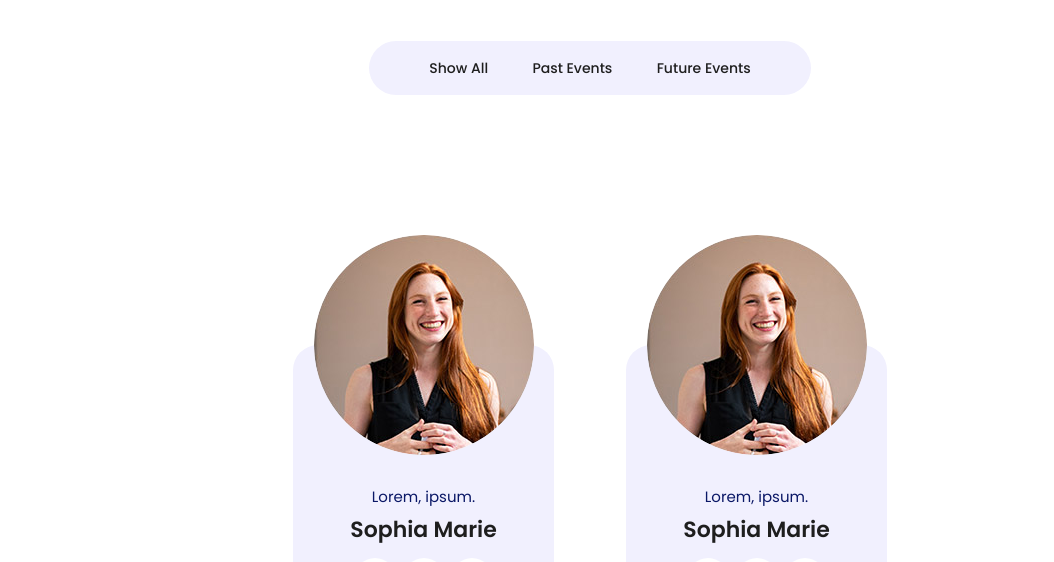
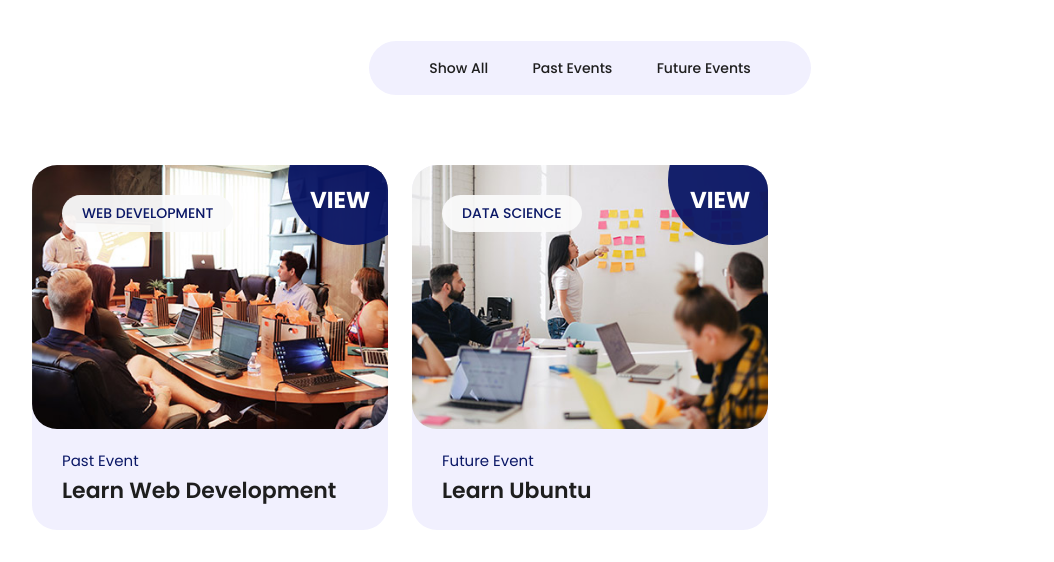
Before and after one commit to TousifTamboli/scade_website, a website: page index.html in a window 1280 px wide. Shown: the part 1810-2372 px from the top of the page, without its empty margins (50-1104 px from the left). Drawn offline with nearby package versions, Linux system fonts and the light colour scheme; no server answers; sample sign-in values are in the browser's storage.

Commit message:
index made normal

```diff
--- a/index.html
+++ b/index.html
@@ -280,9 +280,46 @@ https://templatemo.com/tm-586-scholar
           <li>
             <a href="#!" data-filter=".future">Future Events</a>
           </li>
+
         </ul>
 
-          <div class="row event_box" id="eventContainer"></div>
+        <div class="row event_box" style="position: relative; height: 727px;">
+          <div class="col-lg-4 col-md-6 align-self-center mb-30 event_outer col-md-6 past" style="position: absolute; left: 0px; top: 0px;">
+            <div class="events_item">
+              <div class="thumb">
+                <a href="#"><img src="assets/images/course-01.jpg" alt="">
+                <span class="category">Web Development</span>
+                <span class="price"><h6>View</h6></span>
+              </div>
+              <div class="down-content">
+                <span class="author">Past Event</span>
+                <h4>Learn Web Development</h4>
+              </div>
+            </a>
+            </div>
+          </div>
+
+          <div class="col-lg-4 col-md-6 align-self-center mb-30 event_outer col-md-6  future" style="position: absolute; left: 320px; top: 0px;">
+            <div class="events_item">
+              <div class="thumb">
+                <a href="#"><img src="assets/images/course-02.jpg" alt="">
+                <span class="category">Data Science</span>
+                <span class="price"><h6>View</h6></span>
+              </div>
+              <div class="down-content">
+                <span class="author">Future Event</span>
+                <h4>Learn Ubuntu</h4>
+              </div>
+            </a>
+            </div>
+          </div>
+
+
+
+
+        </div>
+
+        </div>
       </div>
     </section>
 
```
Lines whose indentation alone changed are shown as unchanged.
